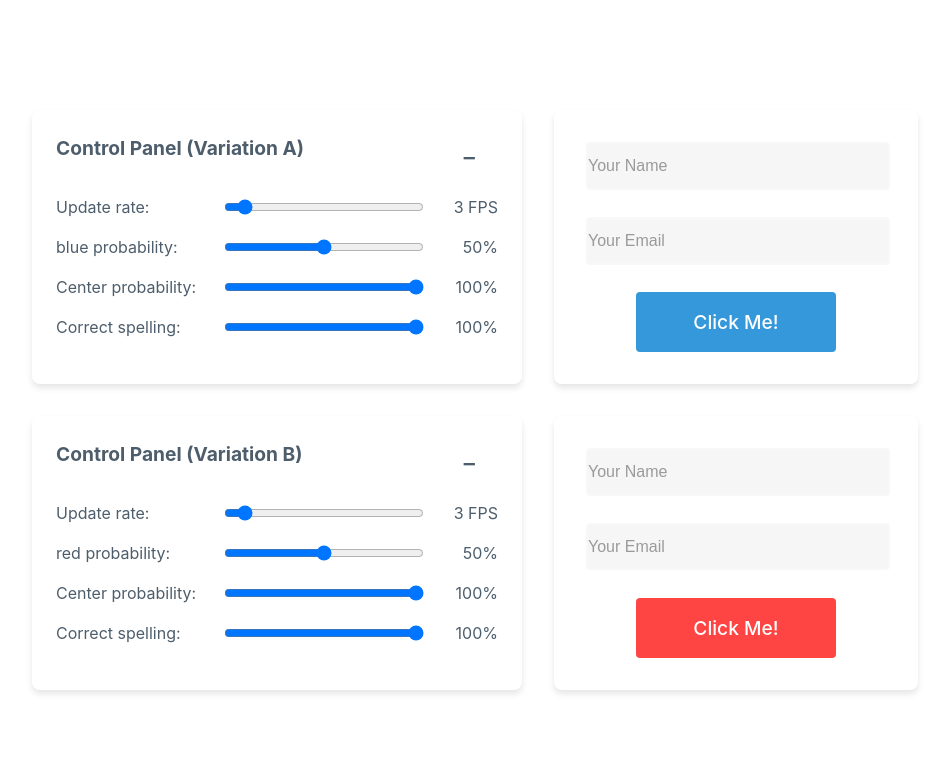
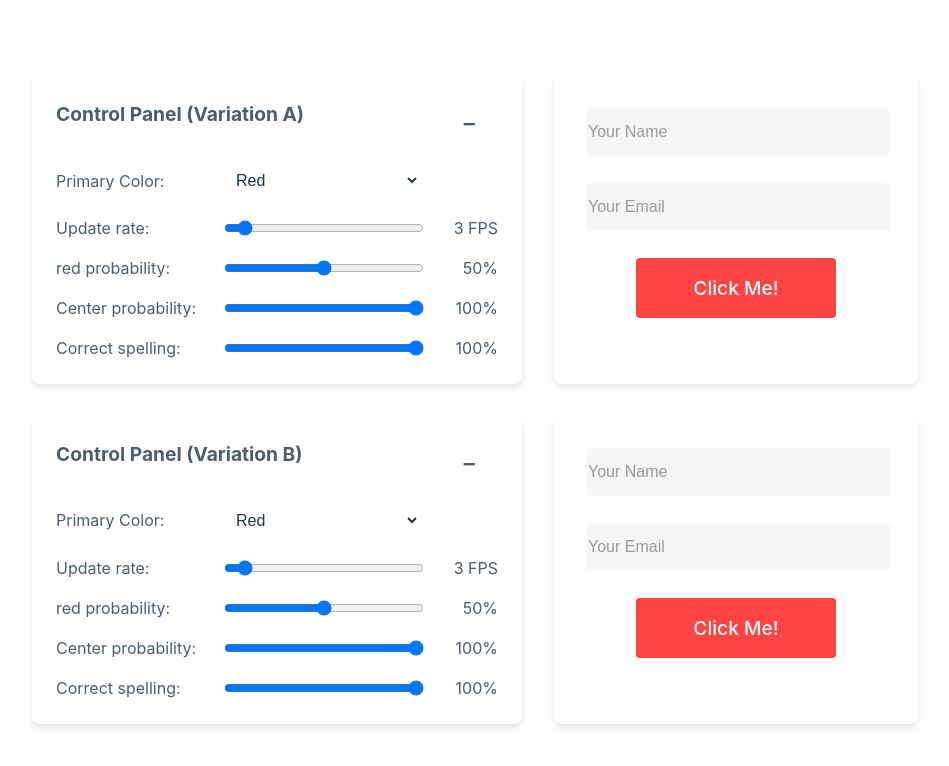
Before and after one commit to quadfactor/evalsDemo, a React (Vite) app in the folder evals/: page / in a window 1280 px wide. Shown: the top 766 px of the page, without its empty margins (165-1114 px from the left). Built offline with nearby package versions, Linux system fonts and the light colour scheme.

Commit message:
almost done

```diff
--- a/evals/src/App.css
+++ b/evals/src/App.css
@@ -233,3 +233,24 @@ input[type='range'] {
   justify-content: center;
   flex-wrap: wrap;
 }
+
+.color-select {
+  padding: 0.5rem;
+  font-size: 1rem;
+  border-radius: 4px;
+  border: 2px solid rgba(255, 255, 255, 0.2);
+  background: rgba(255, 255, 255, 0.1);
+  color: inherit;
+  cursor: pointer;
+  width: 200px;
+}
+
+.color-select:focus {
+  outline: none;
+  border-color: rgba(255, 255, 255, 0.5);
+}
+
+.color-select option {
+  background: #fff;
+  color: #000;
+}
--- a/evals/src/App.jsx
+++ b/evals/src/App.jsx
@@ -5,9 +5,8 @@ function App() {
   return (
     <div className="container">
       <div className="forms-container">
-        <ButtonForm name="(Variation A)" primaryColor="blue" />
-
-        <ButtonForm name="(Variation B)" primaryColor="red" />
+        <ButtonForm name="(Variation A)" />
+        <ButtonForm name="(Variation B)" />
       </div>
     </div>
   );
--- a/evals/src/components/ButtonForm.jsx
+++ b/evals/src/components/ButtonForm.jsx
@@ -1,13 +1,13 @@
 import { useState, useEffect } from 'react';
 
 function ButtonForm({ name = 'Default', primaryColor = 'red' }) {
-  // Add default value
-  const colorClasses = ['green', 'blue', 'yellow', 'purple'];
+  const colorClasses = ['red', 'green', 'blue', 'yellow', 'purple'];
   // Button states
   const [buttonClass, setButtonClass] = useState(colorClasses[0]);
   const [isTextCentered, setIsTextCentered] = useState(true);
   const [textOffset, setTextOffset] = useState({ x: 0, y: 0 });
   const [buttonText, setButtonText] = useState('Click Me!');
+  const [selectedColor, setSelectedColor] = useState(primaryColor);
 
   // Settings states
   const [probability, setProbability] = useState(0.5);
@@ -45,10 +45,10 @@ function ButtonForm({ name = 'Default', primaryColor = 'red' }) {
 
       // Color logic
       if (randomValue < probability) {
-        setButtonClass(primaryColor);
+        setButtonClass(selectedColor);
       } else {
         const availableColors = colorClasses.filter(
-          (color) => color !== primaryColor
+          (color) => color !== selectedColor
         );
         const colorIndex = Math.floor(Math.random() * availableColors.length);
         setButtonClass(availableColors[colorIndex]);
@@ -75,7 +75,7 @@ function ButtonForm({ name = 'Default', primaryColor = 'red' }) {
     }, 1000 / fps);
 
     return () => clearInterval(interval);
-  }, [probability, fps, centerProb, spellingProb, primaryColor]);
+  }, [probability, fps, centerProb, spellingProb, selectedColor]);
 
   const handleSubmit = (e) => {
     e.preventDefault();
@@ -103,6 +103,20 @@ function ButtonForm({ name = 'Default', primaryColor = 'red' }) {
         </div>
         <div className="slider-controls">
           <div className="slider-group">
+            <span>Primary Color:</span>
+            <select
+              className="color-select"
+              value={selectedColor}
+              onChange={(e) => setSelectedColor(e.target.value)}
+            >
+              {colorClasses.map((color) => (
+                <option key={color} value={color}>
+                  {color.charAt(0).toUpperCase() + color.slice(1)}
+                </option>
+              ))}
+            </select>
+          </div>
+          <div className="slider-group">
             <span>Update rate:</span>
             <input
               type="range"
@@ -115,7 +129,7 @@ function ButtonForm({ name = 'Default', primaryColor = 'red' }) {
             <span>{fps} FPS</span>
           </div>
           <div className="slider-group">
-            <span>{primaryColor} probability:</span>
+            <span>{selectedColor} probability:</span>
             <input
               type="range"
               min="0"
```
